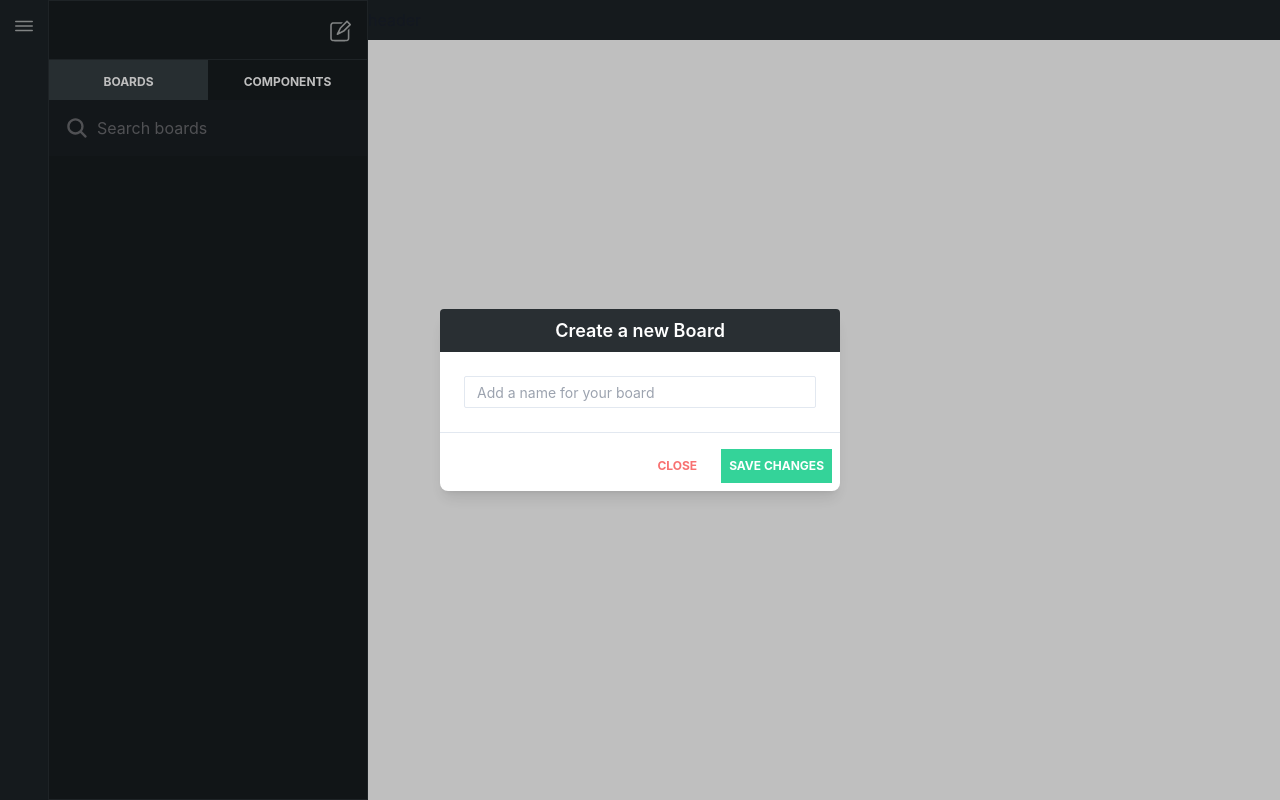
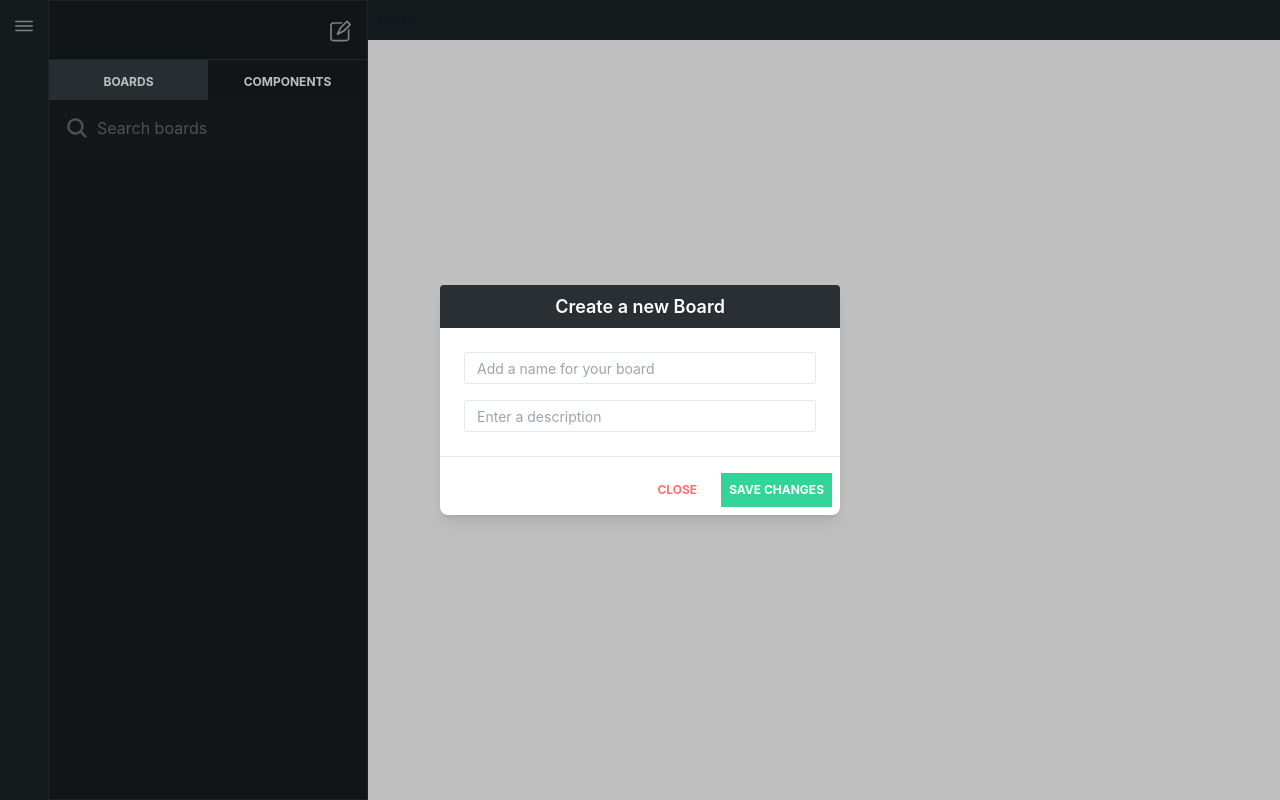
Before and after one commit to joao-miguel8/SuperNotes, a React (Vite) app: page /dashboard in a window 1280 px wide. Both pictures are taken after a click on the button 339 px from the left and 29 px from the top of the page. Built offline with nearby package versions, Linux system fonts and the light colour scheme.

Commit message:
- Add AddNewBoard.tsx input description
- Add description field for newBoardFormData in AddNewBoard.tsx
- Add max property in AddNewBoard.tsx form inputs
- Add previewDescription prop and styling for BoardPreviewTitle.tsx
- Add description in BoardType.ts type

```diff
--- a/src/components/AddNewBoard.tsx
+++ b/src/components/AddNewBoard.tsx
@@ -5,6 +5,7 @@ import type { BoardType } from "../types/BoardType";
 function AddNewBoard({ showAddNewBoardModal, setShowAddNewBoardModal, setBoards }: { showAddNewBoardModal: boolean; setShowAddNewBoardModal: (bool: boolean) => void; setBoards: (boards: BoardType[]) => void }) {
 	const [newBoardFormData, setNewBoardFormData] = useState<BoardType>({
 		name: "",
+		description: "",
 	});
 
 	const handleAddNewBoardSubmit = (e: FormEvent) => {
@@ -27,8 +28,9 @@ function AddNewBoard({ showAddNewBoardModal, setShowAddNewBoardModal, setBoards
 						</div>
 						{/* ----- Form Content ----- */}
 						<form onSubmit={e => handleAddNewBoardSubmit(e)}>
-							<div className="p-6 relative flex-auto">
-								<Input onChange={e => setNewBoardFormData({ ...newBoardFormData, name: e.target.value })} placeholder="Add a name for your board" size="sm" focusBorderColor="#292F33" />
+							<div className="p-6 relative flex flex-col gap-4">
+								<Input onChange={e => setNewBoardFormData({ ...newBoardFormData, name: e.target.value })} placeholder="Add a name for your board" size="sm" focusBorderColor="#292F33" max={18} />
+								<Input onChange={e => setNewBoardFormData({ ...newBoardFormData, description: e.target.value })} placeholder="Enter a description" size="sm" focusBorderColor="#292F33" max={40} />
 							</div>
 							{/* ----- Footer ----- */}
 							<div className="p-2 pt-4 flex items-center justify-end border-t border-solid border-gray-150 rounded-b">
--- a/src/components/BoardPreviewTile.tsx
+++ b/src/components/BoardPreviewTile.tsx
@@ -1,8 +1,8 @@
-function BoardPreviewTile({ name }) {
+function BoardPreviewTile({ name, previewDescription }) {
 	return (
 		<div className="px-4 p-2 rounded-lg hover:bg-[#353E43]">
 			<h4 className="text-18 font-semibold truncate text-white">{name}</h4>
-			<p className="mt-2 text-14 text-[#C8C8C9] line-clamp-2">Lorem ipsum dolor sit amet consectetur adipisicing elit. Consequuntur nobis, animi dolores repellat aliquid magnam. Sunt libero perspiciatis quae sit.</p>
+			<p className="mt-2 text-14 text-[#C8C8C9] line-clamp-2">{previewDescription}</p>
 		</div>
 	);
 }
--- a/src/pages/Dashboard.tsx
+++ b/src/pages/Dashboard.tsx
@@ -57,7 +57,7 @@ function Dashboard() {
 							{boards.map(board => {
 								return (
 									<li key={board.name}>
-										<BoardPreviewTile name={board.name} />
+										<BoardPreviewTile name={board.name} previewDescription={board.description} />
 									</li>
 								);
 							})}
--- a/src/types/BoardType.ts
+++ b/src/types/BoardType.ts
@@ -1,3 +1,4 @@
 export type BoardType = {
 	name: string;
+	description: string;
 };
```
